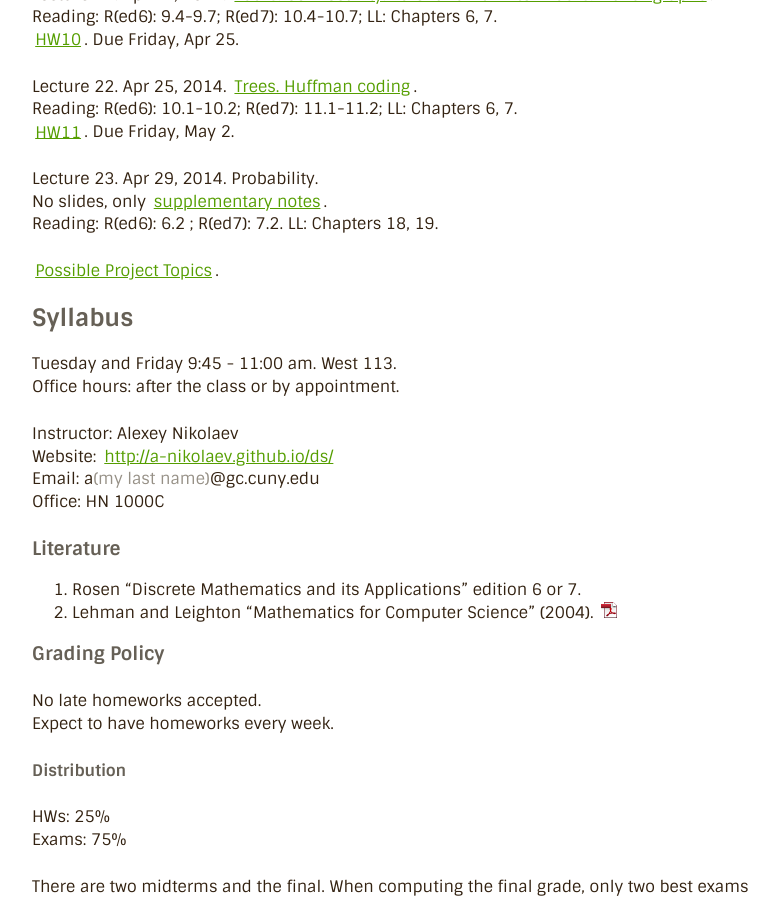
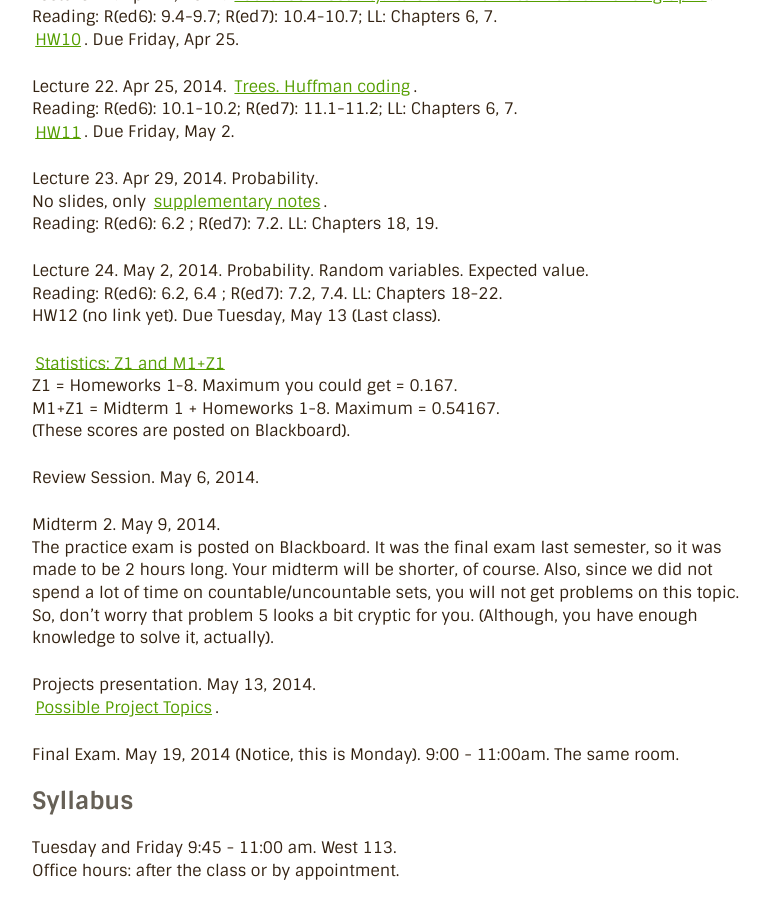
Before and after one commit to a-nikolaev/a-nikolaev.github.io, a Jekyll site: the page built from ds/index.markdown, in a window 1280 px wide and 900 px high, scrolled down 2168 px. Shown: the whole window, without its empty margins (248-1027 px from the left). Built offline with Jekyll 4.4.1, drawn with Linux system fonts in a browser that asks for light colours; Markdown is read by kramdown in place of the engine named in the settings.

Commit message:
statistics plots, a few announcements

```diff
--- a/ds/index.markdown
+++ b/ds/index.markdown
@@ -72,7 +72,7 @@ Covers Lectures 1 - 11.
 A practice exam (actual midterm exam from the last semester) is posted on Blackboard
 (in the "Course Materials" section). If you don't have access to the Blackboard, ask me to
 send you the PDF by email.
-[Midterm Statistics](/ds/docs/midterm1.pdf)
+[Midterm Statistics](/ds/docs/stats-midterm1.pdf)
 
 Lecture 14. Mar 18, 2014. [Intro to Number Theory](/ds/docs/lec14.pdf).
 Reading:
@@ -117,20 +117,36 @@ Lecture 23. Apr 29, 2014. Probability.
 No slides, only [supplementary notes](/ds/docs/cc4.pdf).
 Reading: R(ed6): 6.2 ; R(ed7): 7.2. LL: Chapters 18, 19.
 
+Lecture 24. May 2, 2014. Probability. Random variables. Expected value.
+Reading: R(ed6): 6.2, 6.4 ; R(ed7): 7.2, 7.4. LL: Chapters 18-22.
+HW12 (no link yet). Due Tuesday, May 13 (Last class).
 
+[Statistics: Z1 and M1+Z1](/ds/docs/stats2.pdf)
+Z1 = Homeworks 1-8. Maximum you could get = 0.167.
+M1+Z1 = Midterm 1 + Homeworks 1-8. Maximum = 0.54167.
+(These scores are posted on Blackboard).
+
+Review Session. May 6, 2014.
+
+Midterm 2. May 9, 2014.
+The practice exam is posted on Blackboard. It was the final exam last semester,
+so it was made to be 2 hours long. Your midterm will be shorter, of course.
+Also, since we did not spend a lot of time on countable/uncountable sets,
+you will not get problems on this topic. So, don't worry that problem 5 looks a bit cryptic for you.
+(Although, you have enough knowledge to solve it, actually).
+
+Projects presentation. May 13, 2014.
 [Possible Project Topics](/ds/topics.html).
 
+Final Exam. May 19, 2014 (Notice, this is Monday). 9:00 - 11:00am. The same room.
+
 <!--
-
-
 
 
 Lecture 24. Dec 2, 2013. Probability.
 Reading: R(ed6): 6.2 ; R(ed7): 7.2. LL: Chapters 18, 19.
 
 Lecture 25. Dec 4, 2013. Probability. Random variables. Expected value.
-The notes for the previous lecture are updated.
-Reading: R(ed6): 6.2, 6.4 ; R(ed7): 7.2, 7.4. LL: Chapters 18-22.
 [HW12](/ds/docs/hw12.pdf). Due Wednesday, Dec 11.
 
 Review session. Dec 9, 2013. [[Problem Set](/ds/docs/cc5.pdf)]
```
Also changed, not shown: 3 other files.
